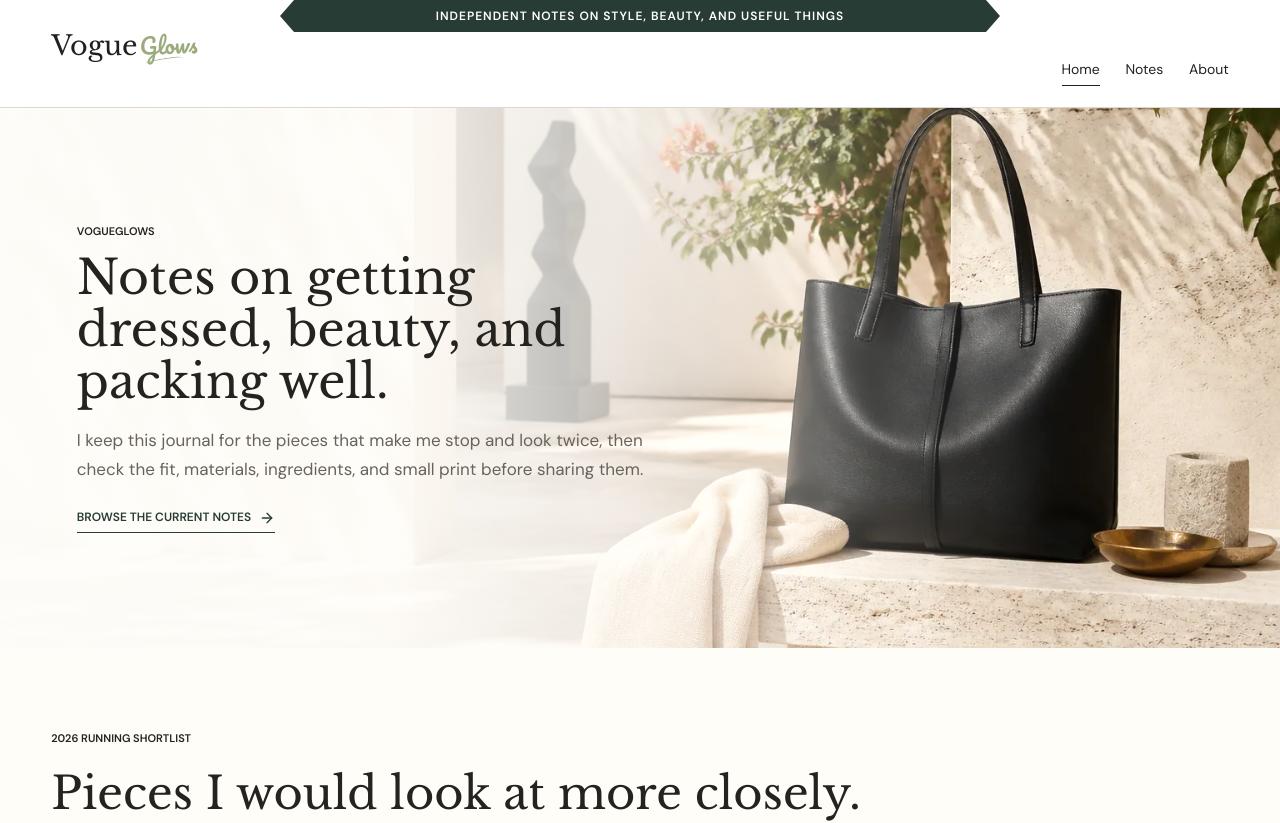
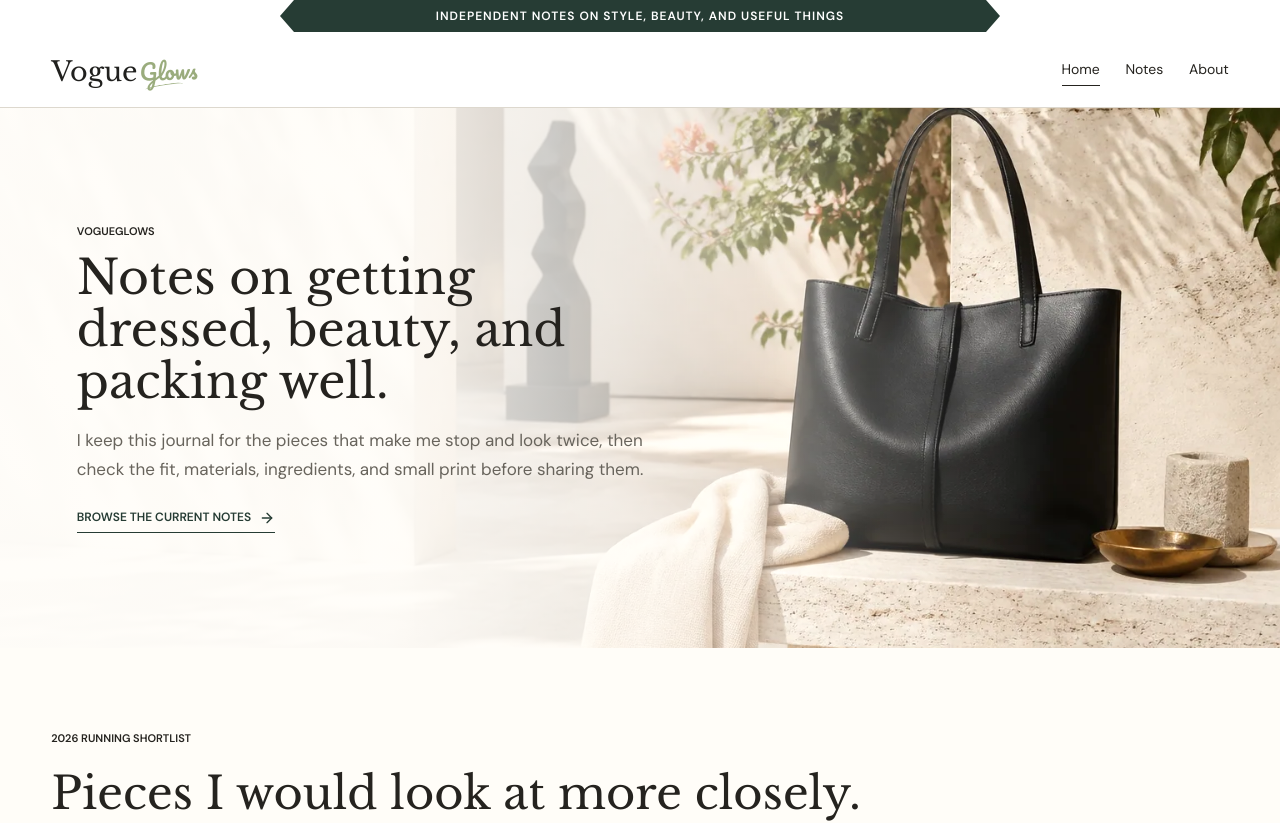
Before and after one commit to stevenzhao1203-netizen/vogueglows, a Next.js app: page / in a window 1280 px wide. Shown: the top 823 px of the page. Built offline with nearby package versions, Linux system fonts and the light colour scheme.

Commit message:
Center header wordmark vertically

```diff
--- a/src/app/story.css
+++ b/src/app/story.css
@@ -8,6 +8,11 @@
 .site-header-simple nav {
   justify-content: flex-end;
   font-size: 14px !important;
+}
+
+.site-header-simple .brand-mark {
+  align-self: center;
+  transform: translateY(2px);
 }
 
 .trend-bar {
```
